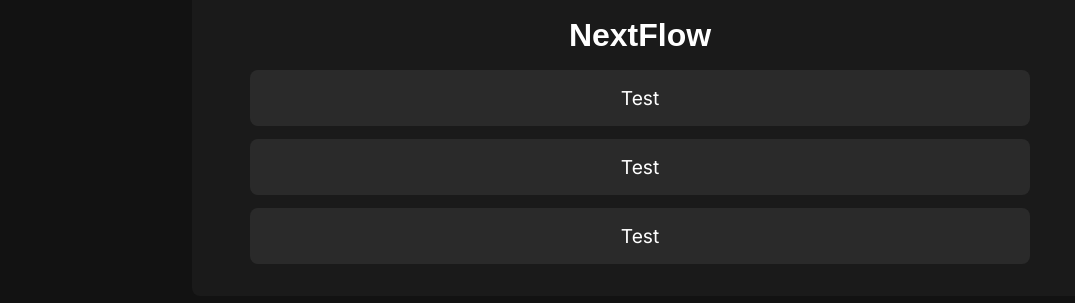
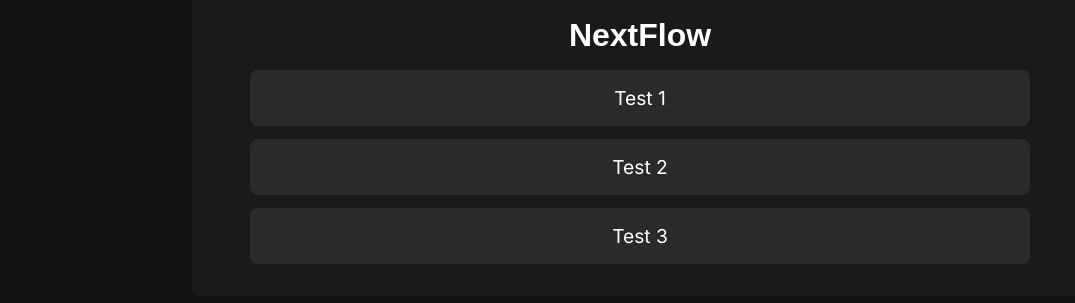
Before and after one commit to Furyforev3r/NextFlow, a Next.js app: page / in a window 1280 px wide. Shown: the part 247-550 px from the top of the page, without its empty margins (0-1075 px from the left). Built offline with nearby package versions, Linux system fonts and the light colour scheme.

Commit message:
DND Added.

```diff
--- a/src/app/page.module.css
+++ b/src/app/page.module.css
@@ -52,3 +52,18 @@
 	outline: none;
 	border-bottom: 0.1rem solid var(--essential-subdued);
 }
+
+.task {
+	word-break: break-all;
+	cursor: pointer;
+	text-align: center;
+	width: 100%;
+	padding: 1rem;
+	background: var(--background-elevated-highlight);
+	border-radius: 0.5rem;
+	transition: transform 0.3s;
+}
+
+.task p {
+	font-size: 1.2rem;
+}
--- a/src/app/page.tsx
+++ b/src/app/page.tsx
@@ -1,14 +1,17 @@
-'use client';
+'use client'
 
 import styles from './page.module.css'
-import { Dispatch, SetStateAction, useState } from 'react'
+import { Dispatch, SetStateAction, useState, useCallback, useEffect } from 'react'
 import { DragDropContext, Droppable, Draggable } from 'react-beautiful-dnd'
-import Task from '../components/tasks/tasks'
 
 export default function Home() {
 
-  const [tasks, setTask]: [Array<string>, Dispatch<SetStateAction<string[]>>] = useState(['Test', 'Test', 'Test'])
+  const [tasks, setTask]: [Array<string>, Dispatch<SetStateAction<string[]>>] = useState(['Test 1', 'Test 2', 'Test 3'])
   const [taskTitle, setTaskTitle]: [string, Dispatch<SetStateAction<string>>] = useState('NextFlow')
+
+  function handleOnDragEnd(result: any) {
+    console.log(result)
+  }
 
   return (
     <>
@@ -17,9 +20,28 @@ export default function Home() {
       </header>
       <main className={styles.main}>
        <input type="text"className={styles.tasksTitle} maxLength={20} value={taskTitle} onChange={(e) => setTaskTitle(e.target.value)}/>
-       <div className={styles.taksContainer}>
-          {tasks.map((value: string) => <Task value={value}/>)}
-        </div>
+       <DragDropContext onDragEnd={handleOnDragEnd}>
+          <Droppable droppableId="characters">
+          {(provided) => (
+              <ul className={styles.taksContainer} {...provided.droppableProps} ref={provided.innerRef}>
+                    {tasks.map((value: string, index: number) => {
+                        return (
+                          <Draggable draggableId={value} index={index}>
+                            {(provided: any) => (
+                                <li className={styles.task} ref={provided.innerRef} {...provided.draggableProps} {...provided.dragHandleProps}>
+                                  <p>{value}</p>
+                                </li>
+                              )
+                            }
+                          </Draggable>)
+                      })
+                    }
+                    {provided.placeholder}
+                </ul>
+              )
+            }
+          </Droppable>
+        </DragDropContext>
       </main>
     </>
   )
--- a/src/components/tasks/tasks.module.css
+++ /dev/null
@@ -1,19 +0,0 @@
-.task {
-	word-break: break-all;
-	cursor: pointer;
-	text-align: center;
-	width: 100%;
-	padding: 1rem;
-	background: var(--background-elevated-highlight);
-	border-radius: 0.5rem;
-	transition: transform 0.3s;
-}
-
-.task:hover {
-	transform: translateY(-0.2rem);
-	transition: transform 0.3s;
-}
-
-.task p {
-	font-size: 1.2rem;
-}
--- a/src/components/tasks/tasks.tsx
+++ /dev/null
@@ -1,11 +0,0 @@
-import styles from './tasks.module.css'
-
-export default function Task(props: any) {
-  return (
-    <>
-      <div className={styles.task}>
-        <p>{props.value}</p>
-      </div>
-    </>
-  )
-}
```
